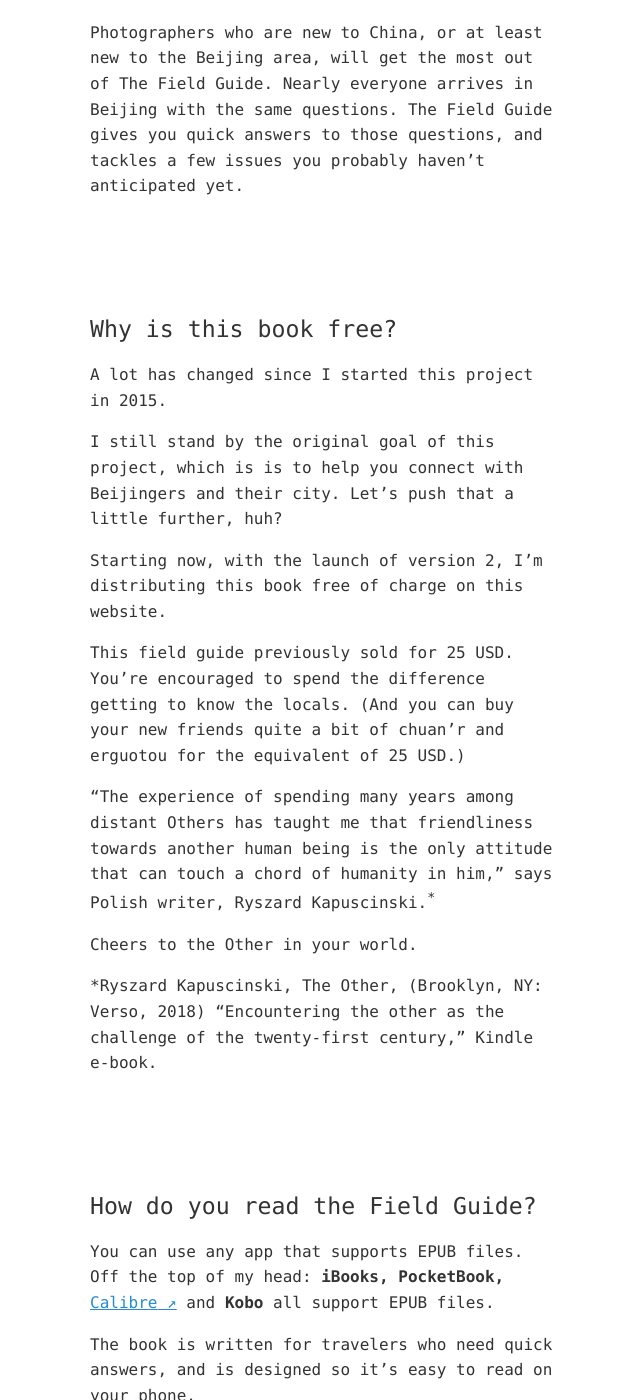
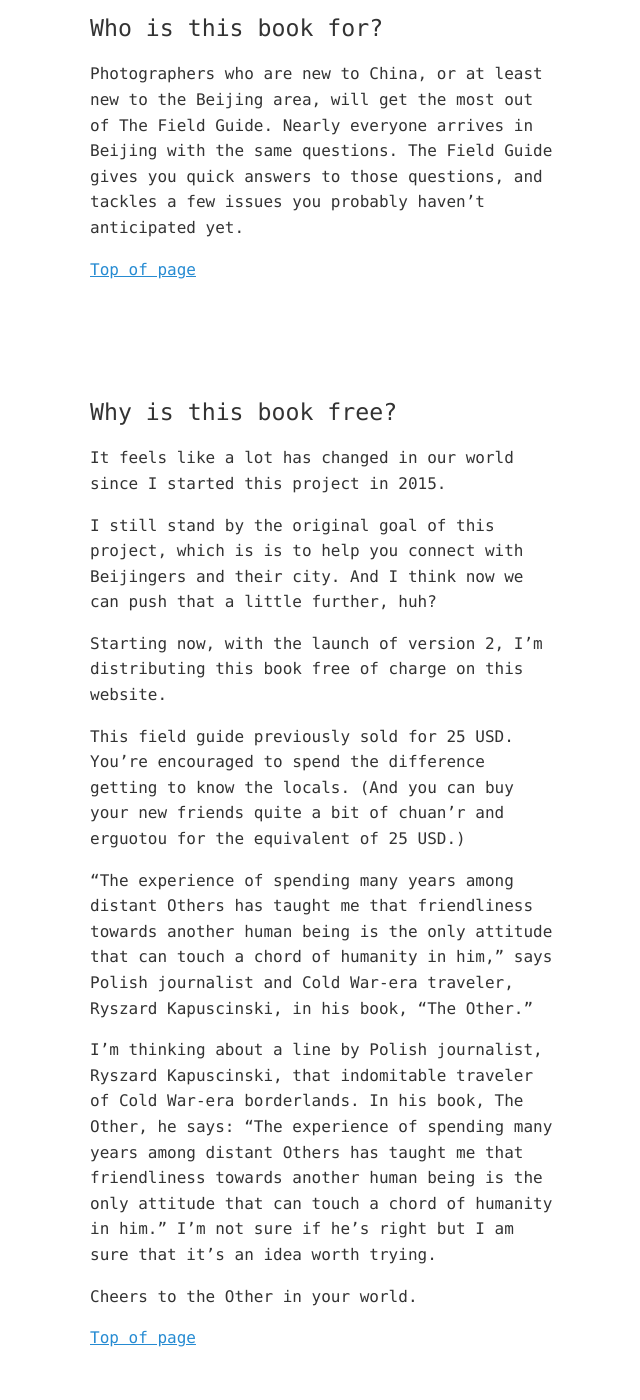
Before and after one commit to zachmccabe/zachmccabe.github.io, a Jekyll site: the page built from _beijing/faq.md, in a window 1280 px wide and 1400 px high, scrolled down 1290 px. Shown: the whole window, without its empty margins (318-958 px from the left). Built offline with Jekyll 4.4.1, drawn with Linux system fonts in a browser that asks for light colours; some of the changed text lies outside the part shown.

Commit message:
Update faq.md
Tweaking copy for clarity in `Why is this book free`. Adding `top of page` links under questions.

```diff
--- a/_beijing/faq.md
+++ b/_beijing/faq.md
@@ -30,27 +30,35 @@ The field guide is on v2.0.1.
 
 (BTW you can check to see if you have the latest version by comparing the version number listed on the book’s copyright page with the [latest release](https://github.com/zachmccabe/beijing/releases/latest) on Github.)
 
+<a href="#" title="Top of page" >Top of page</a>
+
+
 
 ## Who is this book for?
 
 Photographers who are new to China, or at least new to the Beijing area, will get the most out of The Field Guide. Nearly everyone arrives in Beijing with the same questions. The Field Guide gives you quick answers to those questions, and tackles a few issues you probably haven't anticipated yet.
 
+<a href="#" title="Top of page" >Top of page</a>
+
+
 
 ## Why is this book free?
 
-A lot has changed since I started this project in 2015.
+It feels like a lot has changed in our world since I started this project in 2015.
 
-I still stand by the original goal of this project, which is is to help you connect with Beijingers and their city. Let's push that a little further, huh?
+I still stand by the original goal of this project, which is is to help you connect with Beijingers and their city. And I think now we can push that a little further, huh?
 
 Starting now, with the launch of version 2, I'm distributing this book free of charge on this website.
 
 This field guide previously sold for 25 USD. You're encouraged to spend the difference getting to know the locals. (And you can buy your new friends quite a bit of chuan'r and erguotou for the equivalent of 25 USD.)
 
-"The experience of spending many years among distant Others has taught me that friendliness towards another human being is the only attitude that can touch a chord of humanity in him," says Polish writer, Ryszard Kapuscinski.<sup>*</sup>
+"The experience of spending many years among distant Others has taught me that friendliness towards another human being is the only attitude that can touch a chord of humanity in him," says Polish journalist and Cold War-era traveler, Ryszard Kapuscinski, in his book, "The Other."
+
+I'm thinking about a line by Polish journalist, Ryszard Kapuscinski, that indomitable traveler of Cold War-era borderlands. In his book, The Other, he says: "The experience of spending many years among distant Others has taught me that friendliness towards another human being is the only attitude that can touch a chord of humanity in him." I'm not sure if he's right but I am sure that it's an idea worth trying.
 
 Cheers to the Other in your world.
 
-<span>*</span>Ryszard Kapuscinski, The Other, (Brooklyn, NY: Verso, 2018) "Encountering the other as the challenge of the twenty-first century," Kindle e-book.
+<a href="#" title="Top of page" >Top of page</a>
 
 
 
@@ -64,25 +72,40 @@ You can download the latest version of the book as an [EPUB file] directly from
 
 [EPUB file]: https://github.com/zachmccabe/beijing/releases/latest
 
+<a href="#" title="Top of page" >Top of page</a>
+
+
 
 ## Can you still read it on Kindle?
 
 Yes. You can read it [here.](https://www.amazon.com/Photographers-Field-Guide-Beijing-McCabe-ebook/dp/B072FVKP45/)
+
+<a href="#" title="Top of page" >Top of page</a>
+
 
 
 ## Who won't like this book?
 
 This book isn't for everyone. There are no reviews of tourist attractions. There are no lessons about f-stops or composition, either.
 
+<a href="#" title="Top of page" >Top of page</a>
+
+
 
 ## Wait, do you need to be a pro to use this book?
 
 Nope. The only thing I assume is that you're new to China. The Field Guide helps you get to know Beijing from a photographer's perspective.
 
+<a href="#" title="Top of page" >Top of page</a>
+
+
 
 ## What's so great about Beijing?
 
 The art. The architecture. The attitude. Expect photo ops of a vibrant city that is not shy about owning its cultural wealth -- or showing it off. If you timing is good, you'll have opportunties to photograph floating fields of summer lotus blossoms and autumn streets lined with ginko trees. And, if the photos gods smile on you, maybe you'll get snow while you're out in the mountains at the Great Wall.
+
+<a href="#" title="Top of page" >Top of page</a>
+
 
 
 ## Who sponsored this project, then?
@@ -90,6 +113,9 @@ The art. The architecture. The attitude. Expect photo ops of a vibrant city that
 There are no sponsors. There are no affiliate links. I don't accept free fish or any other payment for the places and services mentioned in this field guide.
 
 Fellow photographers asked for my opinions and expertise, and I value that trust.
+
+<a href="#" title="Top of page" >Top of page</a>
+
 
 
 ## Why do you need this book?
@@ -102,6 +128,8 @@ The field guide gives you 3 things:
 
 The field guide is written to give you essential info and then get out of your way, so that you can get on with making photos.
 
+<a href="#" title="Top of page" >Top of page</a>
+
 
 
 ## Troubleshooting Chinese text on old Kindle e-ink hardware
@@ -111,12 +139,18 @@ Apparently, only some of Kindle’s fonts will display Chinese properly on older
  1. Hit the little **Aa icon** at the top of your screen to toggle the font settings options. This preference pane will let you choose a different font.
  2. Tap through your font options until the weird, little tofu boxes disappear and you can see Chinese characters alongside the English language text.
 
+<a href="#" title="Top of page" >Top of page</a>
+
+
 
 ## Why write a field guide?
 
 After hearing visiting photographers ask the same questions over and over, I decided it was time to do something about it.
 
 Books are self-contained and offline. That can be helpful when you’re inside the great firewall.
+
+<a href="#" title="Top of page" >Top of page</a>
+
 
 
 ## How do you contact the author?
@@ -126,3 +160,5 @@ You can reach me via email: {% include key_details.html %}
 I am happy to answer your questions about the book.
 
 I'd love to hear about your experience in China, too. Feedback from readers is incorporated into each update.
+
+<a href="#" title="Top of page" >Top of page</a>
```
